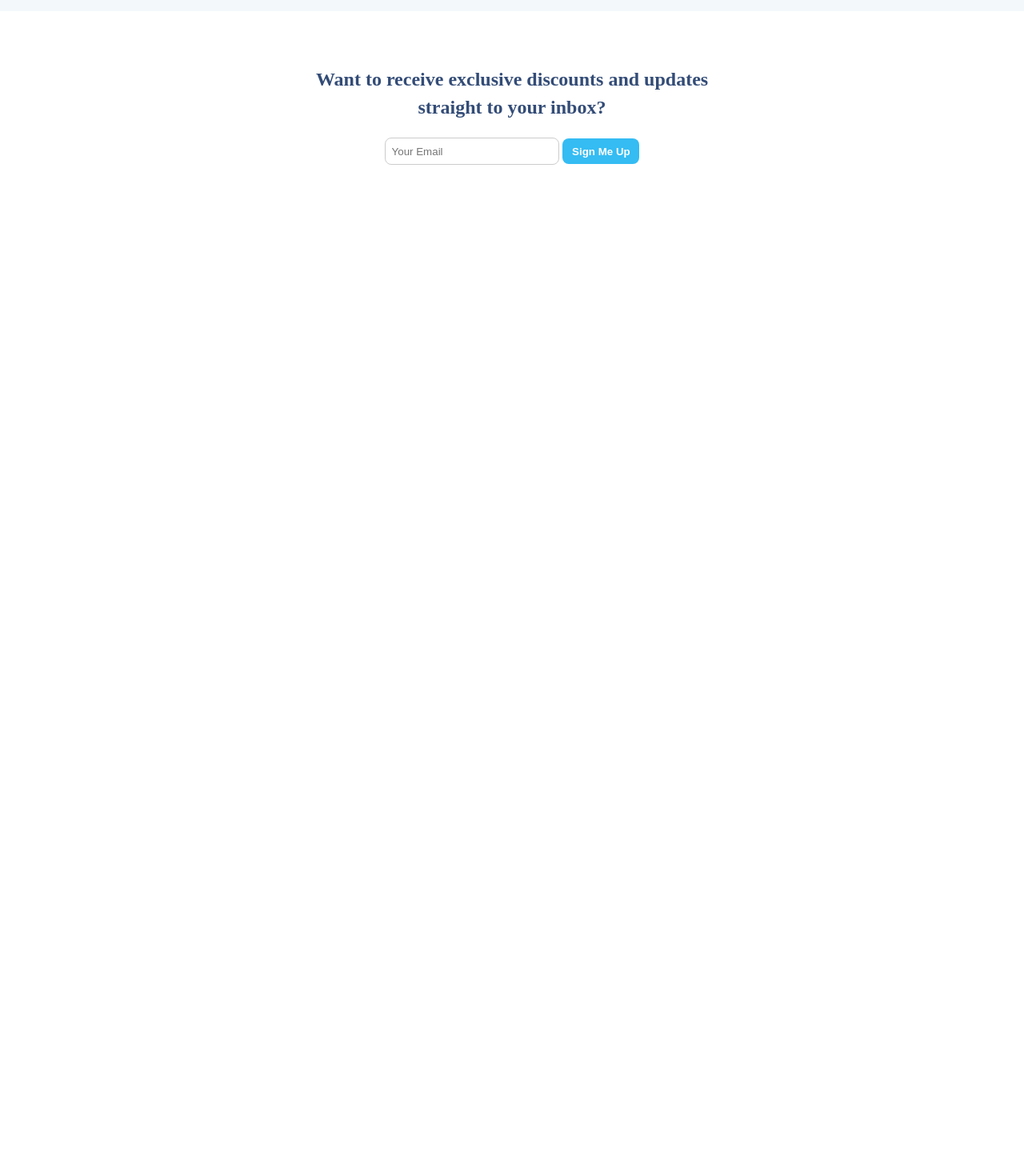
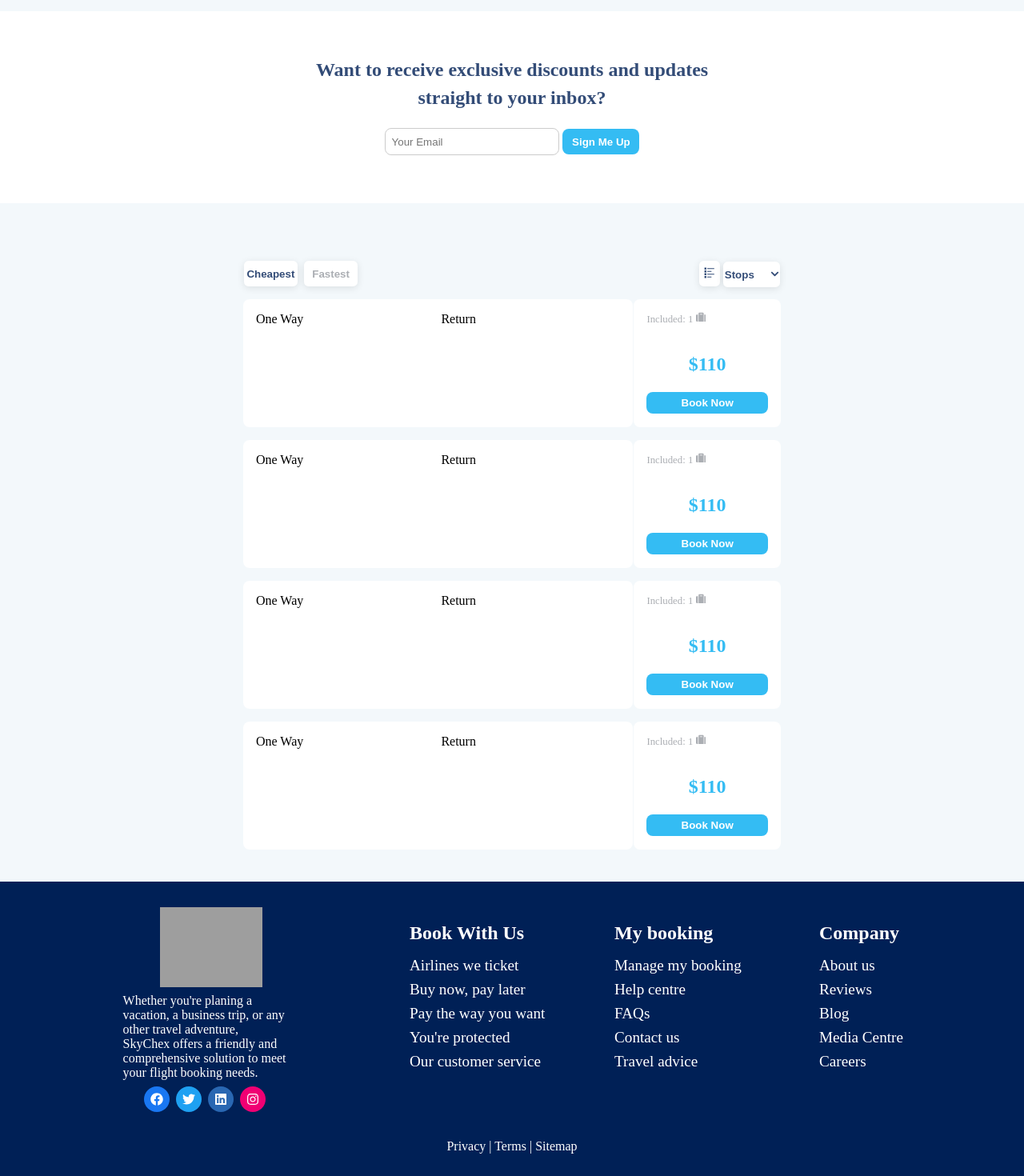
Before and after one commit to harshith1817/SKYCHEX, a React (Vite) app: page / in a window 1280 px wide. Shown: the part 1100-2570 px from the top of the page at 80% size. Before the commit the page ends 1354 px from the top, so only its background shows below. Built offline with nearby package versions, Linux system fonts and the light colour scheme; grey boxes are pictures that could not be loaded.

Commit message:
Footer Updated

```diff
--- a/src/App.jsx
+++ b/src/App.jsx
@@ -6,6 +6,8 @@ import Signup from './Pages/Signup';
 import Login from './Pages/Login';
 import DealsContainer from './Components/DealsContainer';
 import PromotionContainer from './Components/PromotionContainer';
+import SearchResultContainer from './Components/SearchResultContainer';
+import FooterContainer from './Components/FooterContainer';
 import './App.css';
 
 function Layout() {
@@ -22,6 +24,8 @@ function Layout() {
           <SearchContainer />
           <DealsContainer />
           <PromotionContainer/>
+          <SearchResultContainer/>
+          <FooterContainer/>
         </>
       )}
       <Routes>
--- /dev/null
+++ b/src/Components/FooterContainer.jsx
@@ -0,0 +1,215 @@
+import React from 'react';
+import styled from 'styled-components';
+import { FaLinkedin, FaInstagram, FaFacebook,FaTwitter } from "react-icons/fa";
+const Footer=styled.div`
+width:100%;
+height:23rem;
+background-color:#002056;
+`;
+
+const Part1=styled.div`
+height:80%;
+width:100%;
+display:flex;
+`;
+
+const Part2=styled.div`
+width:100%;
+height:20%;
+  display: flex;
+  align-items: center;
+  justify-content: center;
+`;
+
+const About=styled.div`
+height:100%;
+width:40%;
+display:flex;
+flex-direction:column;
+align-items:center;
+padding-top:2rem;
+`;
+
+const Book=styled.div`
+height:100%;
+width:20%;
+color:white;
+  display: flex;
+  justify-content: center;
+  flex-direction:column;
+`;
+
+const Bookings=styled.div`
+height:100%;
+width:20%;
+color:white;
+  display: flex;
+  justify-content: center;
+  flex-direction:column;
+`;
+const Company=styled.div`
+height:100%;
+width:20%;
+color:white;
+  display: flex;
+  justify-content: center;
+  flex-direction:column;
+`;
+
+const Heading=styled.h2`
+margin-bottom:1rem;
+`;
+
+const Sub=styled.p`
+font-size:1.2rem;
+margin-bottom:0.5rem;
+`;
+
+const Logo=styled.div`
+height:40%;
+width:50%;
+padding-left:9rem;
+  img {
+    width: 50%;
+    height: 100%;
+  }
+`;
+
+const Desctiption=styled.div`
+padding-top:0.5rem;
+padding-bottom:0.5rem;
+color:white;
+height:40%;
+width:40%;
+`;
+
+const SocialMedia=styled.div`
+height:30%;
+width:100%;
+display:flex;
+justify-content:center;
+gap:0.5rem;
+`;
+
+const SocialMediaDivFb = styled.a`
+  width: 2rem;
+  height: 2rem;
+  border-radius: 50%;
+  background-color: #1977f2;
+  display: flex;
+  align-items: center;
+  justify-content: center;
+  color: white;
+  transition: all 0.3s ease;
+
+  &:hover {
+    transform: scale(1.1);
+  }
+`;
+
+const SocialMediaDivTwitter = styled.a`
+  width: 2rem;
+  height: 2rem;
+  border-radius: 50%;
+  background-color: #1ea1f2;
+  display: flex;
+  align-items: center;
+  justify-content: center;
+  color: white;
+  transition: all 0.3s ease;
+
+  &:hover {
+    transform: scale(1.1);
+  }
+`;
+
+const SocialMediaDivLinkedin = styled.a`
+  width: 2rem;
+  height: 2rem;
+  border-radius: 50%;
+  background-color: #2967b2;
+  display: flex;
+  align-items: center;
+  justify-content: center;
+  color: white;
+  transition: all 0.3s ease;
+
+  &:hover {
+    transform: scale(1.1);
+  }
+`;
+
+const SocialMediaDivInsta = styled.a`
+  width: 2rem;
+  height: 2rem;
+  border-radius: 50%;
+  background-color: #f00073;
+  display: flex;
+  align-items: center;
+  justify-content: center;
+  color: white;
+  transition: all 0.3s ease;
+
+  &:hover {
+    transform: scale(1.1);
+  }
+`;
+
+const Vision=styled.a`
+  color: white;
+  text-align: center;
+  font-size: 1rem;
+color:white;
+`;
+function FooterContainer() {
+    return (
+        <Footer>
+            <Part1>
+                <About>
+                <Logo>
+                    <img src="https://raw.githubusercontent.com/harshith1817/SKYCHEX/refs/heads/main/src/assets/LOGO.png"/>
+                </Logo>
+                <Desctiption>
+                    Whether you're planing a vacation, a business trip, or any other travel adventure,
+                     SkyChex offers a friendly and comprehensive solution to meet your flight booking needs.
+                </Desctiption>
+                <SocialMedia>
+                    <SocialMediaDivFb><FaFacebook /></SocialMediaDivFb>
+                    <SocialMediaDivTwitter><FaTwitter /></SocialMediaDivTwitter>
+                    <SocialMediaDivLinkedin><FaLinkedin/></SocialMediaDivLinkedin>
+                    <SocialMediaDivInsta><FaInstagram/></SocialMediaDivInsta>
+                </SocialMedia>
+                </About>
+                <Book>
+                    <Heading>Book With Us</Heading>
+                    <Sub>Airlines we ticket</Sub>
+                    <Sub>Buy now, pay later</Sub>
+                    <Sub>Pay the way you want</Sub>
+                    <Sub>You're protected</Sub>
+                    <Sub>Our customer service</Sub>
+                </Book>
+                <Bookings>
+                    <Heading>My booking</Heading>
+                    <Sub>Manage my booking</Sub>
+                    <Sub>Help centre</Sub>
+                    <Sub>FAQs</Sub>
+                    <Sub>Contact us</Sub>
+                    <Sub>Travel advice</Sub>
+                </Bookings>
+                <Company>
+                    <Heading>Company</Heading>
+                    <Sub>About us</Sub>
+                    <Sub>Reviews</Sub>
+                    <Sub>Blog</Sub>
+                    <Sub>Media Centre</Sub>
+                    <Sub>Careers</Sub>
+                </Company>
+            </Part1>
+            <Part2>
+                <Vision>Privacy | Terms | Sitemap</Vision>
+            </Part2>
+        </Footer>
+    );
+}
+
+export default FooterContainer;
--- a/src/Components/PromotionContainer.jsx
+++ b/src/Components/PromotionContainer.jsx
@@ -12,7 +12,6 @@ const Promo = styled.div`
 `;
 
 const HeadBox = styled.div`
-  padding-top: 1.5rem;
   width: 50%;
   text-align: center;
   color: #334c77;
--- /dev/null
+++ b/src/Components/SearchResultContainer.jsx
@@ -0,0 +1,134 @@
+import React from 'react';
+import styled from 'styled-components';
+import { FaChevronDown } from "react-icons/fa";
+import { GrSort } from "react-icons/gr";
+import TicketContainer from './TicketContainer';
+
+
+
+const SearchResultBox = styled.div`
+  width: 100%;
+  height: 53rem;
+  background-color: #f3f8fb;
+  display: flex;
+  justify-content: center; /* Centers the SearchResult horizontally */
+  align-items: center;
+`;
+
+const SearchResult = styled.div`
+  width: 70%;
+  height: 36rem;
+  display: flex;
+  flex-direction: column;
+  align-items: center;
+  margin-top:-10%;
+`;
+
+const SortBox = styled.div`
+  width: 75%;
+  height: 2rem;
+  display: flex;
+  justify-content: center; /* Centers PriceBar, Empty, and Sort horizontally */
+  align-items: center;
+  gap: 1rem; /* Adds spacing between elements */
+`;
+
+const SheduleBox = styled.div`
+  width: 75%;
+  margin-top: 1rem; /* Optional spacing from SortBox */
+`;
+
+const PriceBar = styled.div`
+  width: 25%;
+  height: 2rem;
+  display:flex;
+`;
+
+const Empty = styled.div`
+  width: 55%;
+  height: 2rem;
+  background-color: transparent;
+`;
+
+const Sort = styled.div`
+  width: 15%;
+  height: 2rem;
+`;
+
+const Cheapest=styled.button`
+width: 40%;
+height: 2rem;
+background-color:white;
+border-radius:0.35rem;
+margin-right:0.5rem;
+  box-shadow: 0 2px 10px rgba(0, 0, 0, 0.1);
+  font-weight:bold;
+  color: #334c77;
+  cursor: pointer;
+  border:none;
+`;
+
+const Fastest=styled.button`
+  width: 40%;
+  height: 2rem;
+background-color:white;
+border-radius:0.35rem;
+  box-shadow: 0 2px 10px rgba(0, 0, 0, 0.1);
+  font-weight:bold;
+  color: #abaeb3;
+  cursor: pointer;
+  border:none;
+`;
+
+const Symbol=styled.button`
+  width: 25%;
+  height: 2rem;
+background-color:white;
+border-radius:0.35rem;
+  box-shadow: 0 2px 10px rgba(0, 0, 0, 0.1);
+  font-weight:bold;
+  color: #334c77;
+  cursor: pointer;
+  border:none;
+  margin-right:0.3rem;
+`;
+
+const Stop=styled.button`
+  width: 70%;
+  height: 2rem;
+background-color:white;
+border-radius:0.35rem;
+  box-shadow: 0 2px 10px rgba(0, 0, 0, 0.1);
+  font-weight:bold;
+  color: #334c77;
+  cursor: pointer;
+  border:none;
+`;
+
+function SearchResultContainer() {
+  return (
+    <SearchResultBox>
+      <SearchResult>
+        <SortBox>
+          <PriceBar>
+            <Cheapest>Cheapest</Cheapest>
+            <Fastest>Fastest</Fastest>
+          </PriceBar>
+          <Empty />
+            <Sort >
+                <Symbol><GrSort size={14}/></Symbol>
+                <Stop>Stops <FaChevronDown  size={11} style={{ marginLeft: '1rem' }}/></Stop>
+            </Sort>
+        </SortBox>
+        <SheduleBox>
+            <TicketContainer/>
+            <TicketContainer/>
+            <TicketContainer/>
+            <TicketContainer/>
+        </SheduleBox>
+      </SearchResult>
+    </SearchResultBox>
+  );
+}
+
+export default SearchResultContainer;
--- /dev/null
+++ b/src/Components/TicketContainer.jsx
@@ -0,0 +1,98 @@
+import React from 'react';
+import styled from 'styled-components';
+import { FaSuitcase } from "react-icons/fa";
+
+const Box = styled.div`
+  width: 100%;
+  height: 10rem;
+  display: flex;
+  justify-content: center;
+  gap: 0.1rem; /* Adds space between Ticket and Cost */
+  margin-bottom:1rem;
+`;
+
+const Ticket = styled.div`
+  width: 75%;
+  background-color: white;
+  border-radius: 0.5rem;
+  padding: 1rem;
+  display: flex;
+  gap: 0.5rem;
+  display:flex;
+`;
+
+const OneWay = styled.div`
+height:100%;
+width:50%;
+`;
+
+const Return = styled.div`
+height:100%;
+width:50%;
+`;
+
+const Cost = styled.div`
+  width: 25%;
+  background-color: white;
+  border-radius: 0.5rem;
+  padding: 1rem;
+  display: flex;
+  flex-direction:column;
+  align-items:center;
+  justify-content:center;
+`;
+
+const Included=styled.div`
+width:100%;
+height:40%;
+  color: #abaeb3;
+  font-size:0.8rem;
+`;
+
+const Price=styled.div`
+width:100%;
+height:60%;
+  display: flex;
+  flex-direction:column;
+  align-items:center;
+  justify-content:center;
+`;
+
+const Dollars=styled.h2`
+
+  color: #34bcf3;
+  padding-bottom:1.35rem;
+`;
+
+const BookNow=styled.button`
+width:100%;
+height:1.7rem;
+  border-radius: 0.5rem;
+  background-color: #34bcf3;
+  color: white;
+  border: none;
+  cursor: pointer;
+  font-weight: bold;
+  &:hover {
+    background-color: #2aa1e0;
+  }
+`;
+function TicketContainer() {
+  return (
+    <Box>
+      <Ticket>
+        <OneWay>One Way</OneWay>
+        <Return>Return</Return>
+      </Ticket>
+      <Cost>
+        <Included>Included: 1 <FaSuitcase /></Included>
+        <Price>
+            <Dollars>$110</Dollars>
+            <BookNow>Book Now</BookNow>
+        </Price>
+      </Cost>
+    </Box>
+  );
+}
+
+export default TicketContainer;
```
